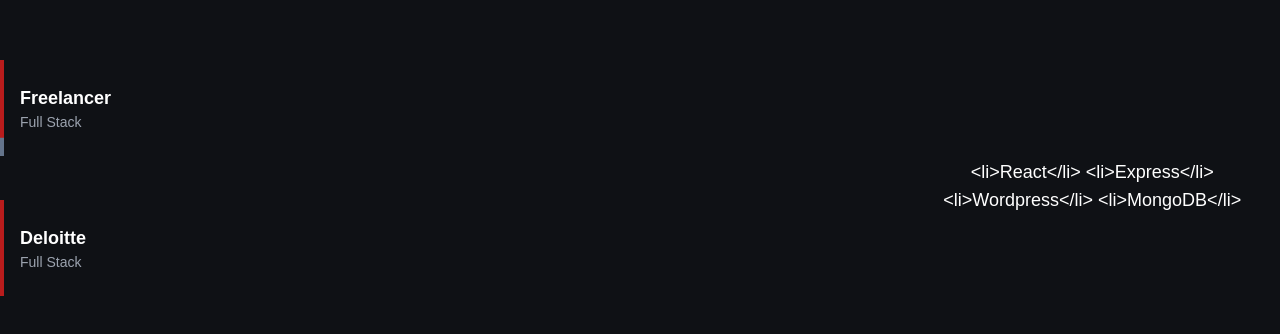
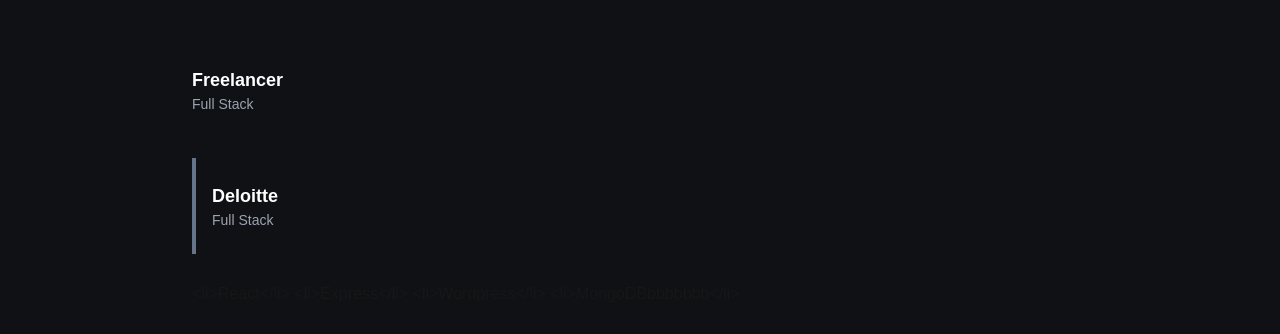
Before and after one commit to g-vasilei/gvasilei, a Next.js app: page / in a window 1280 px wide. Shown: the part 870-1204 px from the top of the page. Built offline with nearby package versions, Linux system fonts and the light colour scheme.

Commit message:
make the experience animation work

```diff
--- a/src/app/components/Experience.jsx
+++ b/src/app/components/Experience.jsx
@@ -1,15 +1,14 @@
 'use client'
 
-import React, { useRef, useState, useEffect } from 'react'
+import React, { useRef, useState } from 'react'
 import { motion, useScroll } from 'motion/react'
 import { experience } from '../data/data'
 
-function Item({ work, translateY, animate }) {
-  console.log(translateY) // Check the calculated translateY value
-
+function Item({ work, progress, isActive }) {
   return (
     <li className="relative flex items-center gap-4 py-4">
       {/* Vertical Progress Line */}
+      {isActive && (
         <div className="overflow-hidden w-1 h-24 relative">
           {/* Background Line */}
           <div className="w-1 h-24 bg-red-700"></div>
@@ -17,15 +16,14 @@
           <motion.div
             className="w-1 h-24 absolute left-0 z-10 bg-slate-500"
             style={{
-            transform: animate
-              ? `translateY(${translateY})` // Use the calculated translateY
-              : 'translateY(-100%)', // If not animated, stay at -100%
+              transform: `translateY(${(1 - progress) * -100}%)`,
             }}
           />
         </div>
+      )}
 
       {/* Content */}
-      <div>
+      <div className="aaaaaaaaaaaaaaaaaaaaaaaaaaaaaaaaaaa">
         <h3 className="text-lg font-bold text-white">{work.title}</h3>
         <p className="text-sm text-gray-400">{work.subTitle}</p>
       </div>
@@ -35,95 +33,10 @@
 
 const Experience = () => {
   const containerRef = useRef(null)
-  const firstSpacerRef = useRef(null)
-  const [animate, setAnimate] = useState(false)
-  const [activeDescription, setActiveDescription] = useState(
-    experience[0].description
-  )
-  const [translateYs, setTranslateYs] = useState({}) // Track translateY for each item
+  const [progressValues, setProgressValues] = useState({})
+  const [activeIndex, setActiveIndex] = useState(0)
 
-  // console.log(translateYs)
-
-  const { scrollYProgress: spacerScrollYProgress } = useScroll({
-    target: firstSpacerRef,
-    offset: ['start start', 'end start'], // Trigger when the spacer's top reaches the viewport's top
-  })
-
-  useEffect(() => {
-    const observer = new IntersectionObserver(
-      (entries) => {
-        entries.forEach((entry) => {
-          if (entry.isIntersecting) {
-            const index = parseInt(entry.target.dataset.index, 10)
-            const elementTop = entry.target.getBoundingClientRect().top // Get the top position of the element
-            const elementHeight = entry.target.getBoundingClientRect().height // Get the height of the element
-
-            const progress = Math.min(
-              1,
-              Math.max(0, elementTop / elementHeight)
-            )
-
-            // Reverse the percentage and map it to translateY from -100% to 0%
-            const translateValue = `${(1 - progress) * -100}%` // Inverted to ensure it goes from -100% to 0%
-
-            setTranslateYs((prev) => ({
-              ...prev,
-              [index]: translateValue, // Store translateY for each item
-            }))
-
-            // Trigger animation when the item is visible
-            if (!animate) {
-              setAnimate(true)
-            }
-          } else {
-            // Reset the translateY and animation when the item is not in view
-            setTranslateYs((prev) => ({
-              ...prev,
-              [parseInt(entry.target.dataset.index, 10)]: '-100%',
-            }))
-            if (animate) {
-              setAnimate(false)
-            }
-          }
-        })
-      },
-      {
-        root: null,
-        threshold: 0.5, // Trigger when 50% of the spacer is visible
-      }
-    )
-
-    const spacers = document.querySelectorAll('[data-spacer]')
-    spacers.forEach((spacer) => observer.observe(spacer))
-
-    return () => {
-      spacers.forEach((spacer) => observer.unobserve(spacer))
-    }
-  }, [animate, spacerScrollYProgress])
-
-  useEffect(() => {
-    const observer = new IntersectionObserver(
-      (entries) => {
-        entries.forEach((entry) => {
-          if (entry.isIntersecting) {
-            const index = parseInt(entry.target.dataset.index, 10)
-            setActiveDescription(experience[index].description)
-          }
-        })
-      },
-      {
-        root: null,
-        threshold: 0.5, // Trigger when 50% of the spacer is visible
-      }
-    )
-
-    const spacers = document.querySelectorAll('[data-spacer]')
-    spacers.forEach((spacer) => observer.observe(spacer))
-
-    return () => {
-      spacers.forEach((spacer) => observer.unobserve(spacer))
-    }
-  }, [])
+  console.log(activeIndex)
 
   return (
     <section
@@ -139,29 +52,29 @@
               <Item
                 key={work.id}
                 work={work}
-                translateY={translateYs[index] || '-100%'} // Apply the translateY specific to each item
-                animate={animate}
+                progress={progressValues[index]?.progress || 0}
+                isActive={index === activeIndex} // Highlight active item
               />
             ))}
+            <div>{experience[activeIndex].description}</div>
           </ul>
-
-          {/* Display active description */}
-          <div className="text-center mt-4">
-            <p className="text-lg text-white">{activeDescription}</p>
-          </div>
         </div>
       </div>
 
       {/* Divs to Track */}
       <div className="absolute top-0 w-full">
         {experience.map((work, index) => (
-          <div
-            ref={index === 0 ? firstSpacerRef : null} // Reference the first spacer
-            className="flex-none h-screen overflow-hidden relative w-full"
+          <ScrollTracker
             key={work.id}
-            data-spacer
-            data-index={index}
-          ></div>
+            index={index}
+            onProgress={(idx, progress) => {
+              setProgressValues((prev) => ({
+                ...prev,
+                [idx]: { index: idx, progress },
+              }))
+              if (progress > 0.01) setActiveIndex(idx) // Set active index if progress is > 50%
+            }}
+          />
         ))}
         {/* Extra spacer for smooth scrolling */}
         <div className="flex-none h-screen overflow-hidden relative w-full"></div>
@@ -170,4 +83,30 @@
   )
 }
 
+function ScrollTracker({ index, onProgress }) {
+  const ref = useRef(null)
+
+  // Track scroll progress for this element
+  const { scrollYProgress } = useScroll({
+    target: ref,
+    offset: ['start start', 'end start'], // Tracks when the div enters and exits the viewport
+  })
+
+  // Update the progress and index
+  React.useEffect(() => {
+    const unsubscribe = scrollYProgress.onChange((progress) => {
+      onProgress(index, progress) // Pass both index and progress
+    })
+    return () => unsubscribe()
+  }, [scrollYProgress, onProgress, index])
+
+  return (
+    <div
+      ref={ref}
+      className="flex-none h-screen overflow-hidden relative w-full"
+      data-index={index}
+    ></div>
+  )
+}
+
 export default Experience
```
Lines whose indentation alone changed are shown as unchanged.
